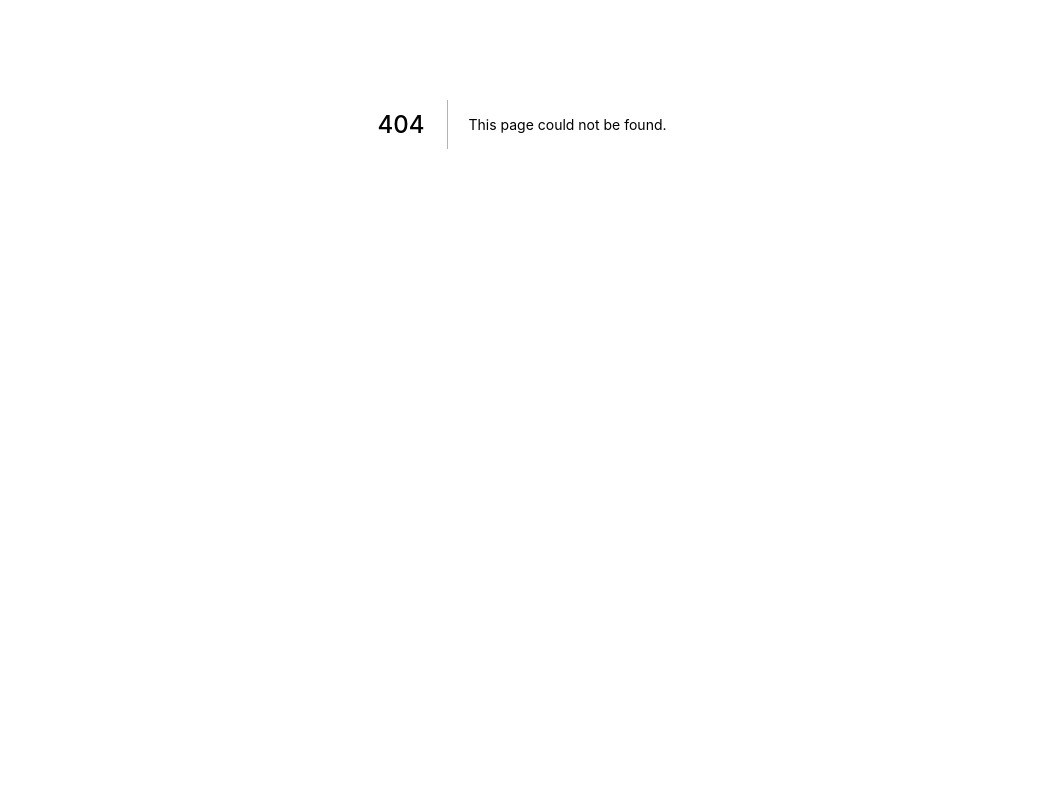
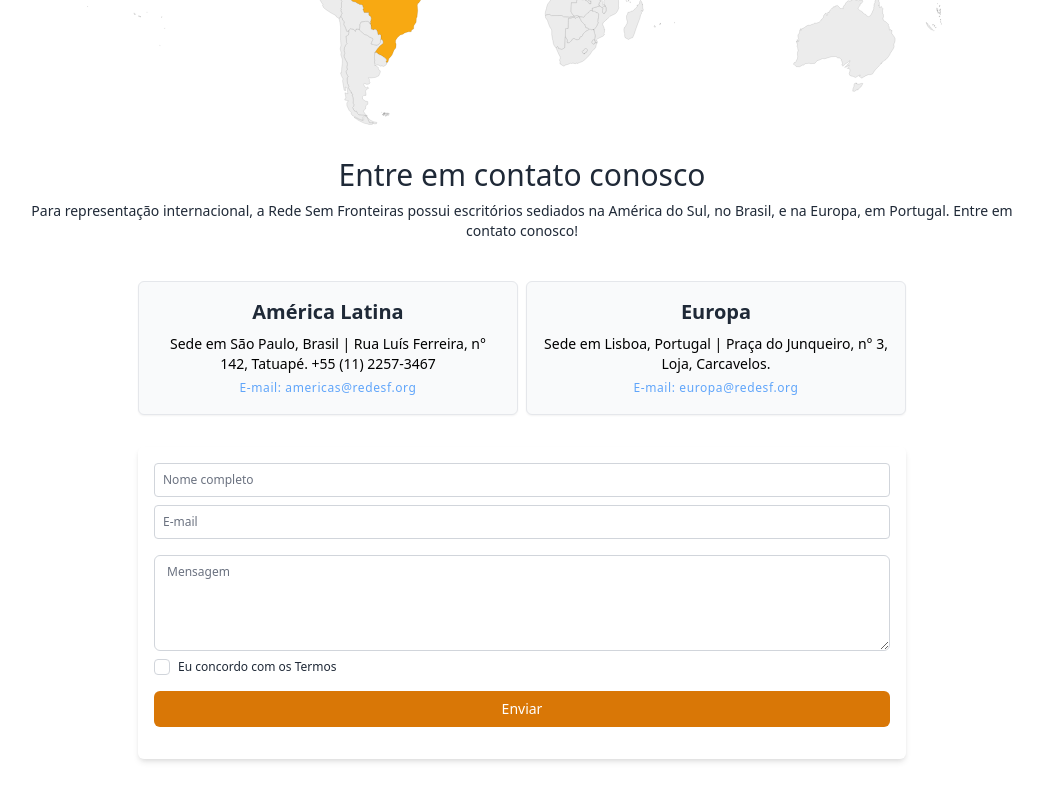
Before and after one commit to Claudio-Lins/redes-next, a Next.js app: page /contact in a window 1280 px wide. Before the commit this address had no page. Shown: the part 416-1216 px from the top of the page, without its empty margins (118-1161 px from the left). Before the commit the page ends 1040 px from the top, so only its background shows below. Built offline with nearby package versions, Linux system fonts and the light colour scheme; some icons are missing; what @tailwindcss/typography would draw is missing.

Commit message:
Create contac page

```diff
--- a/components/navbar/Navbar.jsx
+++ b/components/navbar/Navbar.jsx
@@ -83,7 +83,7 @@
           </div>
 
           <div className="navItem">
-            <Link href="#" className="nav-links-mobile">
+            <Link href="/contact" className="nav-links-mobile">
               <a onClick={closeMobileMenu}>Contacto</a>
             </Link>
           </div>
--- a/package.json
+++ b/package.json
@@ -7,6 +7,7 @@
     "lint": "next lint"
   },
   "dependencies": {
+    "@tailwindcss/forms": "^0.3.3",
     "@tailwindcss/typography": "^0.4.1",
     "axios": "^0.21.1",
     "markdown-it": "^12.2.0",
--- /dev/null
+++ b/pages/contact.js
@@ -0,0 +1,111 @@
+import Image from "next/image";
+
+const Contact = () => {
+  return (
+    <div className="min-h-screen relative justify-center pb-10 items-center">
+      <div className="flex justify-center p-4">
+        <Image
+          className="rounded-full object-cover"
+          src="/contacto/world.svg"
+          alt="World"
+          width={900}
+          height={385}
+        />
+      </div>
+      <div className="container mx-auto items-center p-4">
+        <section className="px-1">
+          <div className="">
+            <h1 className="text-3xl text-gray-800 text-center">
+              Entre em contato conosco
+            </h1>
+            <p className="sm:px-32 py-2 text-sm text-center  text-gray-800">
+              Para representação internacional, a Rede Sem Fronteiras possui
+              escritórios sediados na América do Sul, no Brasil, e na Europa, em
+              Portugal. Entre em contato conosco!
+            </p>
+          </div>
+        </section>
+        <div className="flex w-full justify-evenly my-8 space-x-2 mx-auto sm:max-w-3xl">
+          <div className="rounded-md shadow-sm border bg-gray-50 p-4 w-full text-center">
+            <h3 className="font-semibold text-gray-800 text-xl mb-2">
+              América Latina
+            </h3>
+            <p className="text-sm font-thin">
+              Sede em São Paulo, Brasil | Rua Luís Ferreira, n° 142, Tatuapé.
+              +55 (11) 2257-3467
+            </p>
+            <a
+              className="text-xs tracking-wider  text-blue-400"
+              href="americas@redesf.org"
+            >
+              E-mail: americas@redesf.org
+            </a>
+          </div>
+          <div className="rounded-md shadow-sm border bg-gray-50 p-4  w-full text-center">
+            <h3 className="font-semibold text-gray-800 text-xl mb-2">
+              Europa
+            </h3>
+            <p className="text-sm text-center font-thin">
+              Sede em Lisboa, Portugal | Praça do Junqueiro, n° 3, Loja,
+              Carcavelos.
+            </p>
+            <a
+              className="text-xs tracking-wider  text-blue-400"
+              href="americas@redesf.org"
+            >
+              E-mail: europa@redesf.org
+            </a>
+          </div>
+        </div>
+        <section className="max-w-3xl mx-auto rounded-md shadow-md px-4 py-2">
+          <form>
+            <div className="mt-2">
+              <input
+                id="name"
+                name="name"
+                type="text"
+                required
+                className="w-full p-2 border rounded border-gray-300 text-xs font-light"
+                placeholder="Nome completo"
+              ></input>
+            </div>
+            <div className="mt-2 mb-2">
+              <input
+                id="email"
+                name="email"
+                type="email"
+                autoComplete="email"
+                required
+                className="w-full p-2 border rounded border-gray-300 text-xs font-light outline-none focus:outline-none"
+                placeholder="E-mail"
+              ></input>
+            </div>
+            <div className="flex items-center">
+                <textarea className='w-full h-24 rounded-md border-gray-300 my-2 text-xs font-light resize-x' placeholder='Mensagem'></textarea>
+            </div>
+            <div className="flex items-center">
+              <input
+                id="terms"
+                type="checkbox"
+                className="rounded border-gray-300 text-yellow-600 focus:ring-offset-yellow-600"
+              />
+              <label for="terms" className="ml-2 text-xs text-gray-800">
+                Eu concordo com os{" "}
+                <a href="#" className=" hover:text-yellow-700">
+                  Termos
+                </a>
+              </label>
+            </div>
+            <div className="block mb-6 mt-4">
+              <button type='submit' className="px-4 py-2 bg-yellow-600 w-full text-sm text-white rounded-md">
+                Enviar
+              </button>
+            </div>
+          </form>
+        </section>
+      </div>
+    </div>
+  );
+};
+
+export default Contact;
--- a/tailwind.config.js
+++ b/tailwind.config.js
@@ -40,5 +40,6 @@
     require('@tailwindcss/typography')({
       modifiers: ['sm', 'lg'],
     }),
+    require('@tailwindcss/forms'),
   ],
 };
```
Also changed, not shown: 1 other file (tests, documents, lock files or other folders).
